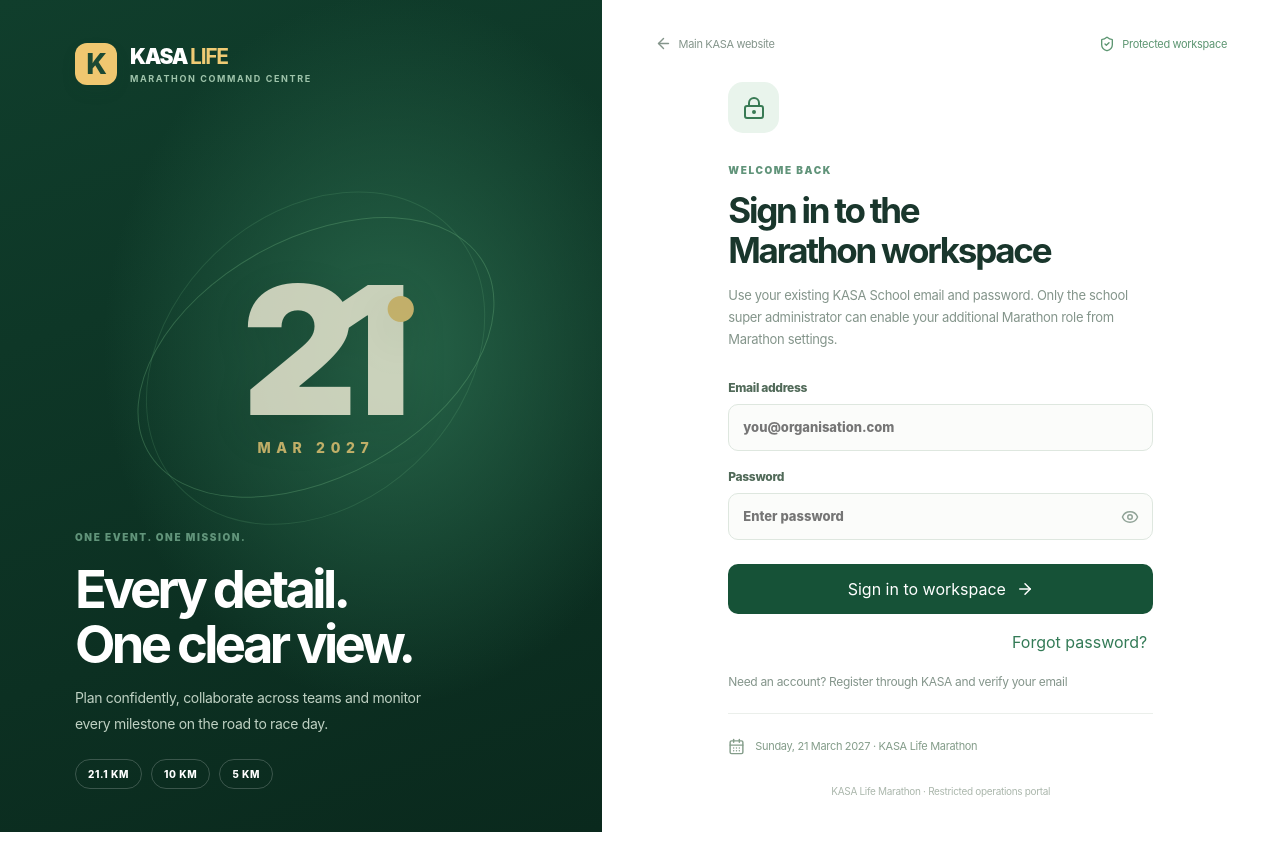
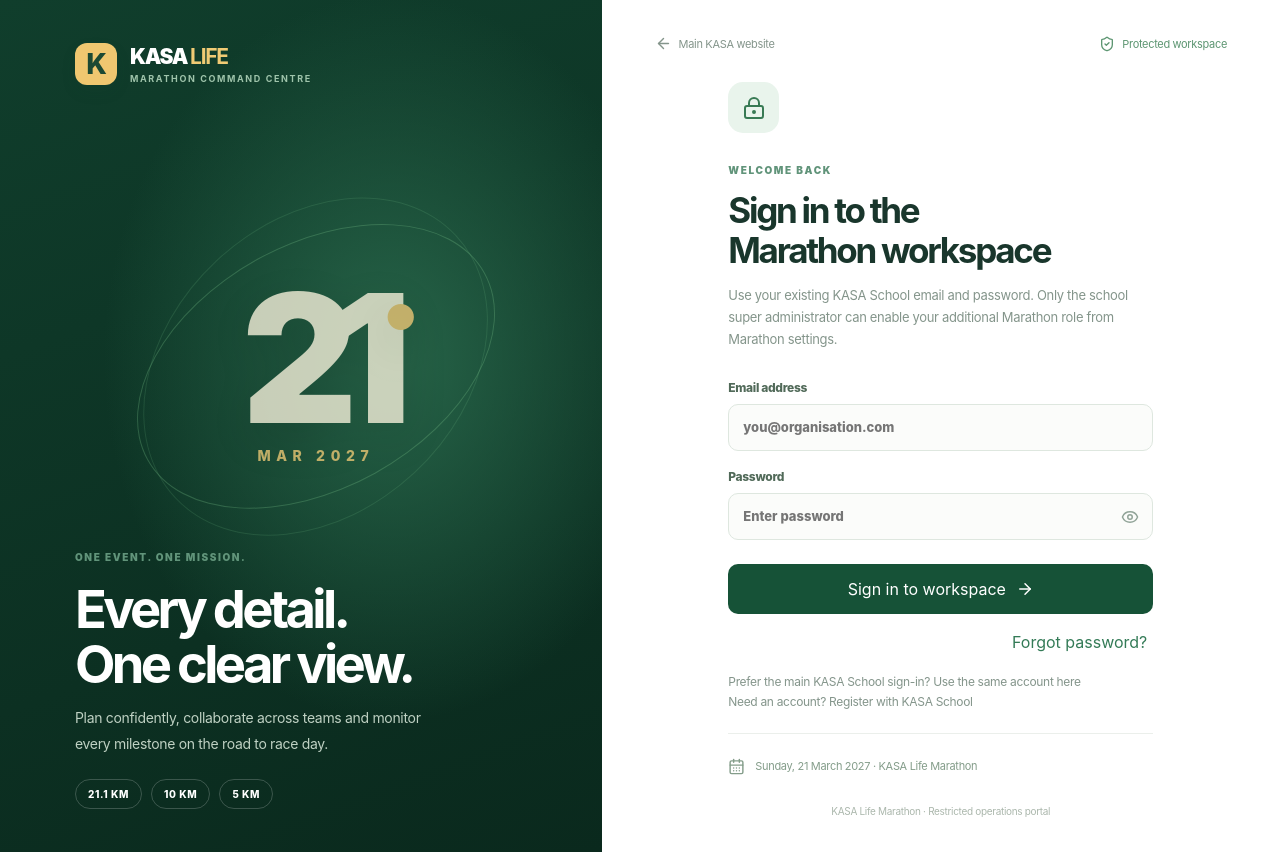
Before and after one commit to pamtechz/kasa, a Next.js app: page /marthon/login in a window 1280 px wide. Built offline with nearby package versions, Linux system fonts and the light colour scheme; no server answers.

Commit message:
Fix Marathon Firebase login feedback and credential-free CI build

```diff
--- a/src/app/marthon/login/page.tsx
+++ b/src/app/marthon/login/page.tsx
@@ -5,6 +5,20 @@ import {useRouter} from 'next/navigation';
 import {onAuthStateChanged,sendPasswordResetEmail,signInWithEmailAndPassword,signOut} from 'firebase/auth';
 import {ArrowRight,ArrowLeft,ShieldCheck,CalendarDays,LockKeyhole,Eye,EyeOff} from 'lucide-react';
 import {firebaseConfigured,requireClientAuth} from '@/lib/firebase-client';
+
+function readableSignInError(error:unknown):string{
+ const code=error&&typeof error==='object'&&'code' in error?String((error as {code?:unknown}).code||''):'';
+ if(['auth/invalid-credential','auth/wrong-password','auth/user-not-found','auth/invalid-email'].includes(code))
+  return 'KASA School did not accept that email/password combination. Use the same credentials as the main school portal, or select Forgot password below. No separate Marathon account is needed.';
+ if(code==='auth/operation-not-allowed')
+  return 'Email/password sign-in is not enabled for this Firebase project. Contact the KASA School super administrator.';
+ if(['auth/invalid-api-key','auth/app-not-authorized','auth/unauthorized-domain'].includes(code))
+  return 'The deployed Firebase sign-in configuration needs administrator attention. Please contact KASA School support.';
+ if(code==='auth/network-request-failed')return 'Firebase Authentication could not be reached. Check your connection and try again.';
+ if(code==='auth/too-many-requests')return 'Too many sign-in attempts. Please wait before trying again, or use password recovery.';
+ if(code==='auth/user-disabled')return 'This school account has been disabled. Contact the KASA School administrator.';
+ return error instanceof Error?error.message:'Unable to sign in with your KASA School account.';
+}
 
 export default function MarathonLogin(){
  const router=useRouter();const [email,setEmail]=useState(''),[password,setPassword]=useState('');
@@ -26,10 +40,10 @@ export default function MarathonLogin(){
    const res=await fetch('/api/marathon/bootstrap',{headers:{Authorization:'Bearer '+await result.user.getIdToken()},cache:'no-store'});
    if(!res.ok){const data=await res.json().catch(()=>({}));throw Error(data.error||'You do not have Marathon workspace access yet.');}
    router.replace('/marthon');
-  }catch(e){setError(e instanceof Error?e.message:'Unable to sign in.');}finally{setBusy(false);}
+  }catch(e){setError(readableSignInError(e));}finally{setBusy(false);}
  }
- async function reset(){if(!email.trim()){setError('Enter your email address first.');return;}
-  try{await sendPasswordResetEmail(requireClientAuth(),email.trim().toLowerCase());setError('Password reset instructions have been requested for this address.');}
+ async function reset(){if(!email.trim()){setError('Enter your KASA School email address first.');return;}
+  try{await sendPasswordResetEmail(requireClientAuth(),email.trim().toLowerCase());setError('If that address has a KASA School password account, Firebase will send recovery instructions. Check your inbox and spam folder.');}
   catch{setError('Unable to request a password reset.');}
  }
  return <main className="ml-login">
@@ -44,8 +58,9 @@ export default function MarathonLogin(){
      <label>Password<div className="ml-password"><input type={show?'text':'password'} autoComplete="current-password" value={password} onChange={e=>setPassword(e.target.value)} placeholder="Enter password" required/><button type="button" onClick={()=>setShow(!show)} aria-label={show?'Hide password':'Show password'}>{show?<EyeOff size={18}/>:<Eye size={18}/>}</button></div></label>
      {error&&<div className="ml-form-error" role="alert">{error}</div>}
      <button disabled={busy||!firebaseConfigured} className="ml-login-submit">{busy?'Signing in…':'Sign in to workspace'}<ArrowRight size={18}/></button>
-    </form><button type="button" className="ml-textbtn" onClick={reset}>Forgot password?</button><Link href="/login" className="ml-back" style={{fontSize:12}}>Need an account? Register through KASA and verify your email</Link>
-    {!firebaseConfigured&&<p role="alert">The Firebase configuration is missing on this deployment.</p>}
+    </form><button type="button" className="ml-textbtn" onClick={reset}>Forgot password?</button><Link href="/login?next=%2Fmarthon" className="ml-back" style={{fontSize:12}}>Prefer the main KASA School sign-in? Use the same account here</Link>
+    <Link href="/login" className="ml-back" style={{fontSize:12}}>Need an account? Register with KASA School</Link>
+    {!firebaseConfigured&&<p role="alert">The KASA School Firebase web configuration is not available in this deployment. Contact the administrator.</p>}
     <div className="ml-login-note"><CalendarDays size={17}/> Sunday, 21 March 2027 · KASA Life Marathon</div>
    </div>
    <footer className="ml-login-footer">KASA Life Marathon · Restricted operations portal</footer>
--- a/src/lib/marathon.ts
+++ b/src/lib/marathon.ts
@@ -15,7 +15,8 @@ export type MarathonTask = {
  updatedAt:string;updatedBy:string;
 };
 export type MarathonIdentity={uid:string;email:string;displayName:string;schoolRole:Role;role:MarathonRole};
-export const marathonCollection=db.collection('marathonTasks');
+// Never resolve Firebase Admin when Next.js imports API routes during a credential-free CI build.
+export function marathonCollection(){return db.collection('marathonTasks');}
 export function canEdit(role:MarathonRole){return ['super_admin','kasaAdmin','kasaOperations','kasaEditor'].includes(role);}
 export function canReview(role:MarathonRole){return ['super_admin','kasaAdmin','kasaOperations','kasaReviewer'].includes(role);}
 // KASA School's global super administrator alone can configure the secondary role,
```
Also changed, not shown: 1 other file (tests, documents, lock files or other folders).
